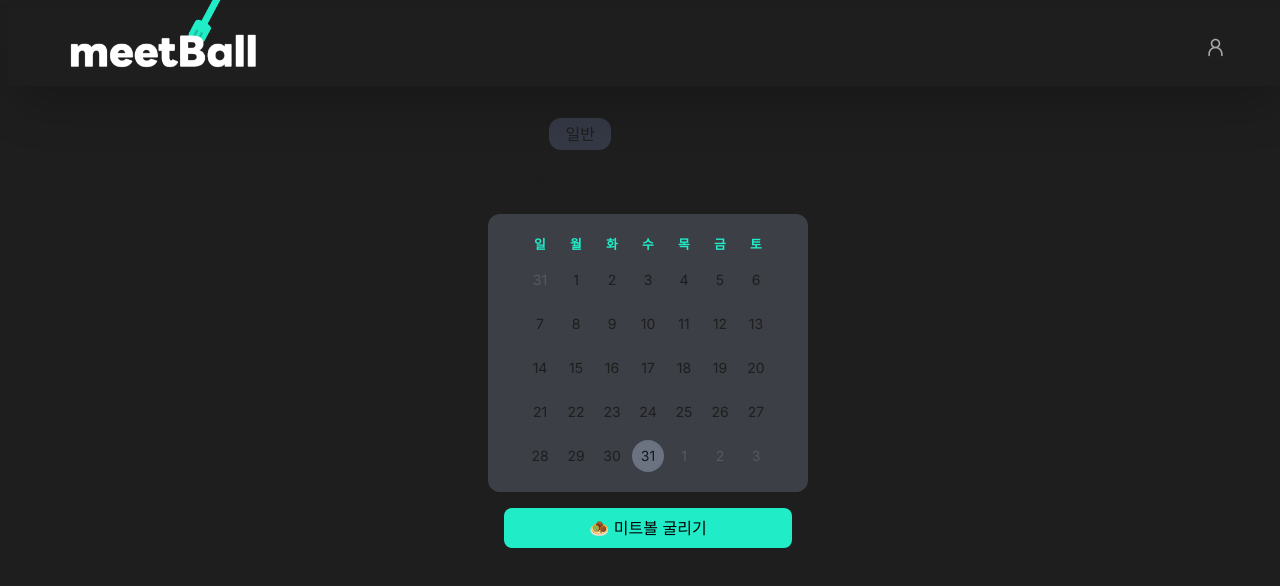
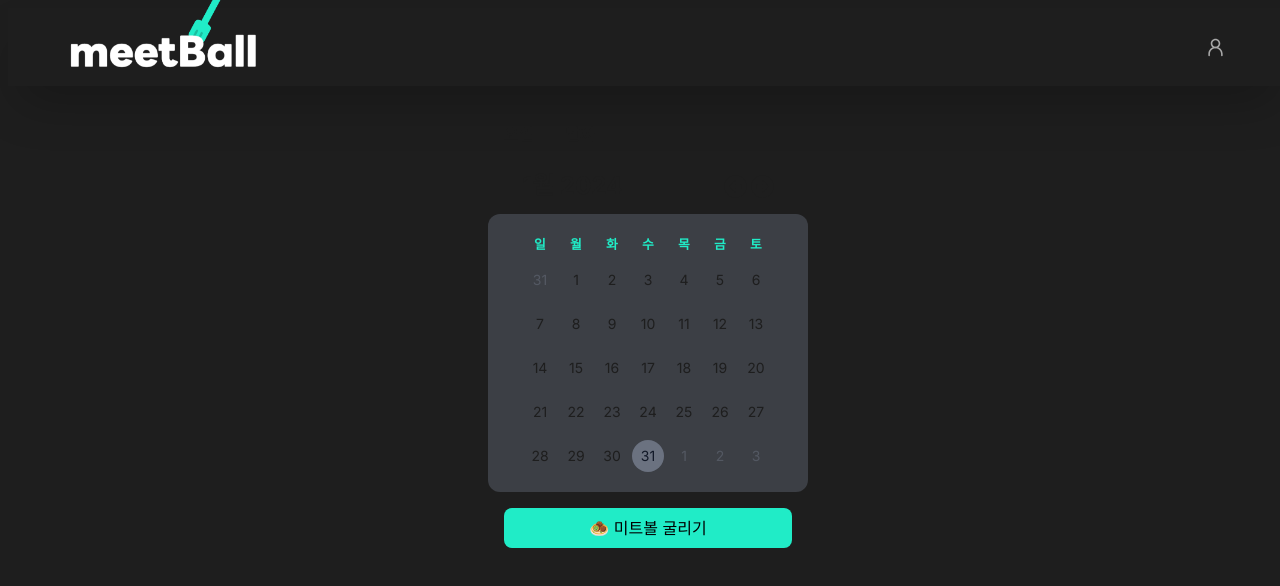
Before and after one commit to jieun0824/meet-ball, a Next.js app: page / in a window 1280 px wide. Shown: the top 586 px of the page. Built offline with nearby package versions, Linux system fonts and the light colour scheme; no server answers.

Commit message:
fix: use import alias

```diff
--- a/src/app/layout.tsx
+++ b/src/app/layout.tsx
@@ -1,7 +1,6 @@
 import type { Metadata } from 'next';
 import { Inter } from 'next/font/google';
 import './globals.css';
-import { SWRConfig } from 'swr';
 
 const inter = Inter({ subsets: ['latin'] });
 
--- a/src/components/calendar/calendar.tsx
+++ b/src/components/calendar/calendar.tsx
@@ -2,7 +2,7 @@
 import * as React from 'react';
 import { DayPicker } from 'react-day-picker';
 import { cn } from '@/lib/utils';
-import { LeftIcon, RightIcon } from '../icon';
+import { LeftIcon, RightIcon } from '@/components/icon';
 import { ko } from 'date-fns/locale';
 
 export type CalendarProps = React.ComponentProps<typeof DayPicker>;
--- a/src/components/calendar/date-calendar.tsx
+++ b/src/components/calendar/date-calendar.tsx
@@ -1,7 +1,7 @@
 import { Calendar } from '@/components/calendar/calendar';
 import { cookies } from 'next/headers';
 import { useState } from 'react';
-import EventButton from '../button/event-button';
+import EventButton from '@/components/button/event-button';
 
 export default function DateCalendar() {
   const initialDays: Date[] = [];
--- a/src/components/calendar/mode-component.tsx
+++ b/src/components/calendar/mode-component.tsx
@@ -1,8 +1,8 @@
 'use client';
 import { useState } from 'react';
-import ModeButton from '../button/mode-button';
-import DateCalendar from './date-calendar';
-import WeekCalendar from './week-calendar';
+import ModeButton from '@/components/button/mode-button';
+import DateCalendar from '@/components/calendar/date-calendar';
+import WeekCalendar from '@/components/calendar/week-calendar';
 
 export default function ModeComponent() {
   const [mode, setMode] = useState<string>('일반');
@@ -14,12 +14,12 @@ export default function ModeComponent() {
     <div className="mt-8 w-80 flex flex-col">
       <div>
         <ModeButton
-          title="정기"
+          title="요일"
           mode={mode}
           modeChange={() => handleModeChange('정기')}
         />
         <ModeButton
-          title="일반"
+          title="날짜"
           mode={mode}
           modeChange={() => handleModeChange('일반')}
         />
--- a/src/components/calendar/week-calendar.tsx
+++ b/src/components/calendar/week-calendar.tsx
@@ -1,8 +1,8 @@
 'use client';
 import { useState } from 'react';
-import { WeekCalenderBtn } from './calendar-btn';
+import { WeekCalenderBtn } from '@/components/calendar/calendar-btn';
 import useMultiSelect from '@/hooks/useMultiSelect';
-import EventButton from '../button/event-button';
+import EventButton from '@/components/button/event-button';
 
 export default function WeekCalendar() {
   const day = ['월', '화', '수', '목', '금', '토', '일'];
--- a/src/components/card/main-card.tsx
+++ b/src/components/card/main-card.tsx
@@ -1,6 +1,6 @@
 'use client';
 import { useRef } from 'react';
-import { ClockIcon, MoreIcon, PeopleIcon } from '../icon';
+import { ClockIcon, MoreIcon, PeopleIcon } from '@/components/icon';
 
 type mainCardProps = {
   meetName: string;
--- a/src/components/card/main-carousel.tsx
+++ b/src/components/card/main-carousel.tsx
@@ -1,8 +1,8 @@
 'use client';
 import { useEffect, useRef, useState } from 'react';
-import MainCard from './main-card';
+import MainCard from '@/components/card/main-card';
 import useCarousel from '@/hooks/useCarousel';
-import { CarouselIndexIcon } from '../icon';
+import { CarouselIndexIcon } from '@/components/icon';
 import { FaCircle } from 'react-icons/fa6';
 
 type scheduleData = {
--- a/src/components/carousel-index.tsx
+++ b/src/components/carousel-index.tsx
@@ -1,4 +1,4 @@
-import { CarouselIndexIcon } from './icon';
+import { CarouselIndexIcon } from '@/components/icon';
 
 export default function CarouselIndex({
   currentSlide,
```
